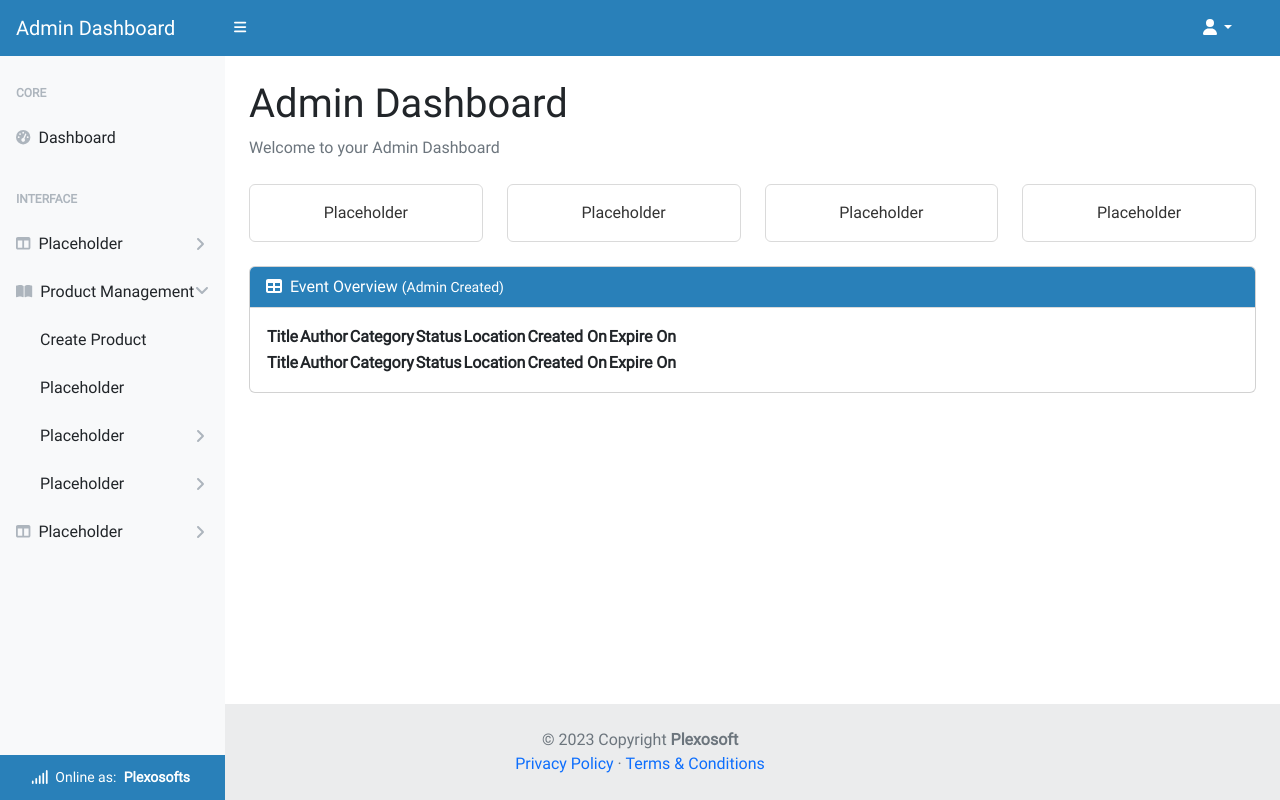
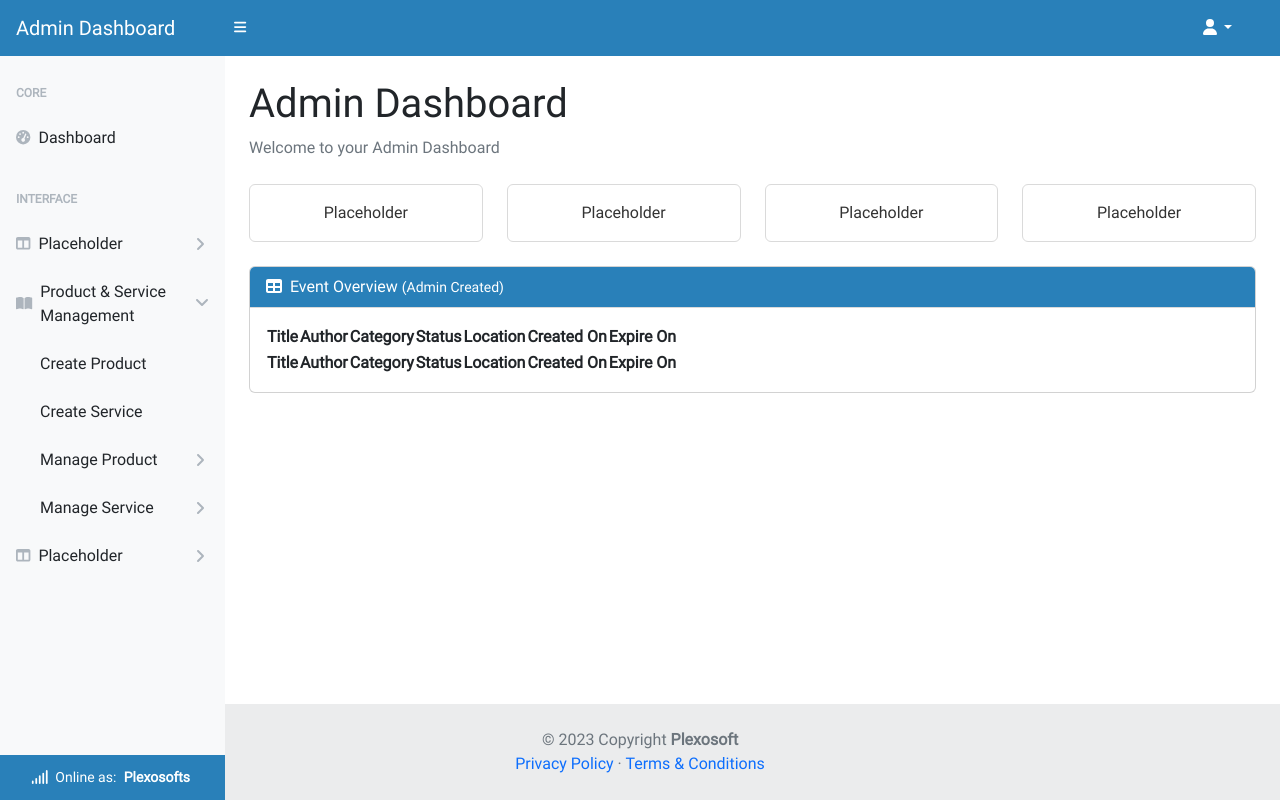
Before and after one commit to Code-Institute-Submissions/py, a Django app: page /account/admin/ in a window 1280 px wide, after a click on "Product & Service Management". Run offline with Django 3.2, Linux system fonts and the light colour scheme; a user stored in the database is signed in; data comes from the database, SQL or seed files in the repository; lists and menus that the app fills with data are empty; some libraries are stand-ins or nearby versions; some web fonts are replaced.

Commit message:
feat: add entries for product & service management

```diff
--- a/admin_dashboard/templates/admin-dashboard/base.html
+++ b/admin_dashboard/templates/admin-dashboard/base.html
@@ -99,7 +99,7 @@
                         <a class="nav-link collapsed" href="#" data-bs-toggle="collapse" data-bs-target="#collapsePages"
                             aria-expanded="false" aria-controls="collapsePages">
                             <div class="sb-nav-link-icon"><i class="fas fa-book-open"></i></div>
-                            Product Management
+                            Product & Service Management
                             <div class="sb-sidenav-collapse-arrow"><i class="fas fa-angle-down"></i></div>
                         </a>
 
@@ -107,30 +107,37 @@
                             data-bs-parent="#sidenavAccordion">
                             <nav class="sb-sidenav-menu-nested nav accordion" id="sidenavAccordionPages">
                                 <a class="nav-link" href="{% url 'admin_creation' %}">Create Product</a>
-                                <a class="nav-link" href="">Placeholder</a>
+                                <a class="nav-link" href="">Create Service</a>
+
                                 <a class="nav-link collapsed" href="#" data-bs-toggle="collapse"
-                                    data-bs-target="#pagesCollapseEvent" aria-expanded="false"
-                                    aria-controls="pagesCollapseEvent">
-                                    Placeholder
+                                    data-bs-target="#pagesCollapseProduct" aria-expanded="false"
+                                    aria-controls="pagesCollapseProduct">
+                                    Manage Product
                                     <div class="sb-sidenav-collapse-arrow"><i class="fas fa-angle-down"></i></div>
                                 </a>
-                                <div class="collapse" id="pagesCollapseEvent" aria-labelledby="headingOne"
+                                <div class="collapse" id="pagesCollapseProduct" aria-labelledby="headingOne"
                                     data-bs-parent="#sidenavAccordionPages">
                                     <nav class="sb-sidenav-menu-nested nav">
-                                        <a class="nav-link" href="">Placeholder</a>
+                                        <a class="nav-link" href="">Control</a>
+                                    </nav>
+                                    <nav class="sb-sidenav-menu-nested nav">
+                                        <a class="nav-link" href="">Download</a>
                                     </nav>
                                 </div>
 
                                 <a class="nav-link collapsed" href="#" data-bs-toggle="collapse"
-                                    data-bs-target="#pagesCollapseAuth" aria-expanded="false"
-                                    aria-controls="pagesCollapseAuth">
-                                    Placeholder
+                                    data-bs-target="#pagesCollapseService" aria-expanded="false"
+                                    aria-controls="pagesCollapseService">
+                                    Manage Service
                                     <div class="sb-sidenav-collapse-arrow"><i class="fas fa-angle-down"></i></div>
                                 </a>
-                                <div class="collapse" id="pagesCollapseAuth" aria-labelledby="headingOne"
+                                <div class="collapse" id="pagesCollapseService" aria-labelledby="headingOne"
                                     data-bs-parent="#sidenavAccordionPages">
                                     <nav class="sb-sidenav-menu-nested nav">
-                                        <a class="nav-link" href="">Placeholder</a>
+                                        <a class="nav-link" href="">Control</a>
+                                    </nav>
+                                    <nav class="sb-sidenav-menu-nested nav">
+                                        <a class="nav-link" href="">Download</a>
                                     </nav>
                                 </div>
                             </nav>
```
